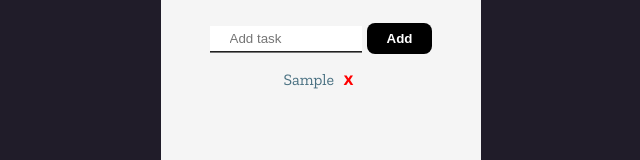
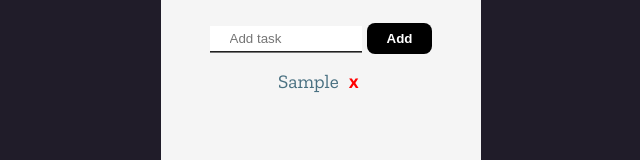
Before and after one commit to Chipsiarz/TodoList, a React (Create React App) app: page / in a window 1280 px wide. Both pictures are taken after typing "Sample" into the empty fields and a click on the button "Add". Shown: the part 218-378 px from the top of the page, without its empty margins (319-959 px from the left). Built offline with nearby package versions, Linux system fonts and the light colour scheme; a web font is replaced by a local one.

Commit message:
fix delete button position

```diff
--- a/src/App.css
+++ b/src/App.css
@@ -30,6 +30,10 @@ ul {
 
 li {
   word-wrap: break-word;
+  width: 100%;
+  font-size: 1.2em;
+  margin: 6px 0;
+  user-select: none;
 }
 
 .deleteButton {
@@ -65,3 +69,8 @@ li {
 .tasksButton:hover {
   transform: translateY(-2px);
 }
+
+.done {
+  color: red;
+  text-decoration: line-through;
+}
--- a/src/App.js
+++ b/src/App.js
@@ -20,27 +20,31 @@ function App() {
     setNewTask("");
   };
 
-  const enterTask = () => {
-    if (event.key === "Enter") {
-      if (!newTask) {
-        alert("You need to enter a task.");
-        return;
-      }
+  // const enterTask = () => {
+  //   if (event.key === "Enter") {
+  //     if (!newTask) {
+  //       alert("You need to enter a task.");
+  //       return;
+  //     }
 
-      const task = {
-        key: Math.floor(Math.random() * 10000),
-        value: newTask,
-      };
+  //     const task = {
+  //       key: Math.floor(Math.random() * 10000),
+  //       value: newTask,
+  //     };
 
-      setTasks((prev) => [...prev, task]);
-      setNewTask("");
-    }
-  };
+  //     setTasks((prev) => [...prev, task]);
+  //     setNewTask("");
+  //   }
+  // };
 
   const deleteTask = (key) => {
     const tasksArr = tasks.filter((task) => task.key !== key);
     setTasks(tasksArr);
   };
+
+  // const taskDone = () => {
+  //   event.target.classList.toggle("done");
+  // };
 
   return (
     <div className="App">
@@ -51,7 +55,7 @@ function App() {
         placeholder="Add task"
         value={newTask}
         onChange={(e) => setNewTask(e.target.value)}
-        onKeyPress={() => enterTask()}
+        //onKeyPress={() => enterTask()}
       ></input>
       <button className="tasksButton" onClick={() => addTask()}>
         Add
@@ -59,7 +63,10 @@ function App() {
       <ul>
         {tasks.map((task) => {
           return (
-            <li key={task.key}>
+            <li
+              key={task.key}
+              //onClick={() => taskDone()}
+            >
               {task.value}{" "}
               <button
                 className="deleteButton"
```
